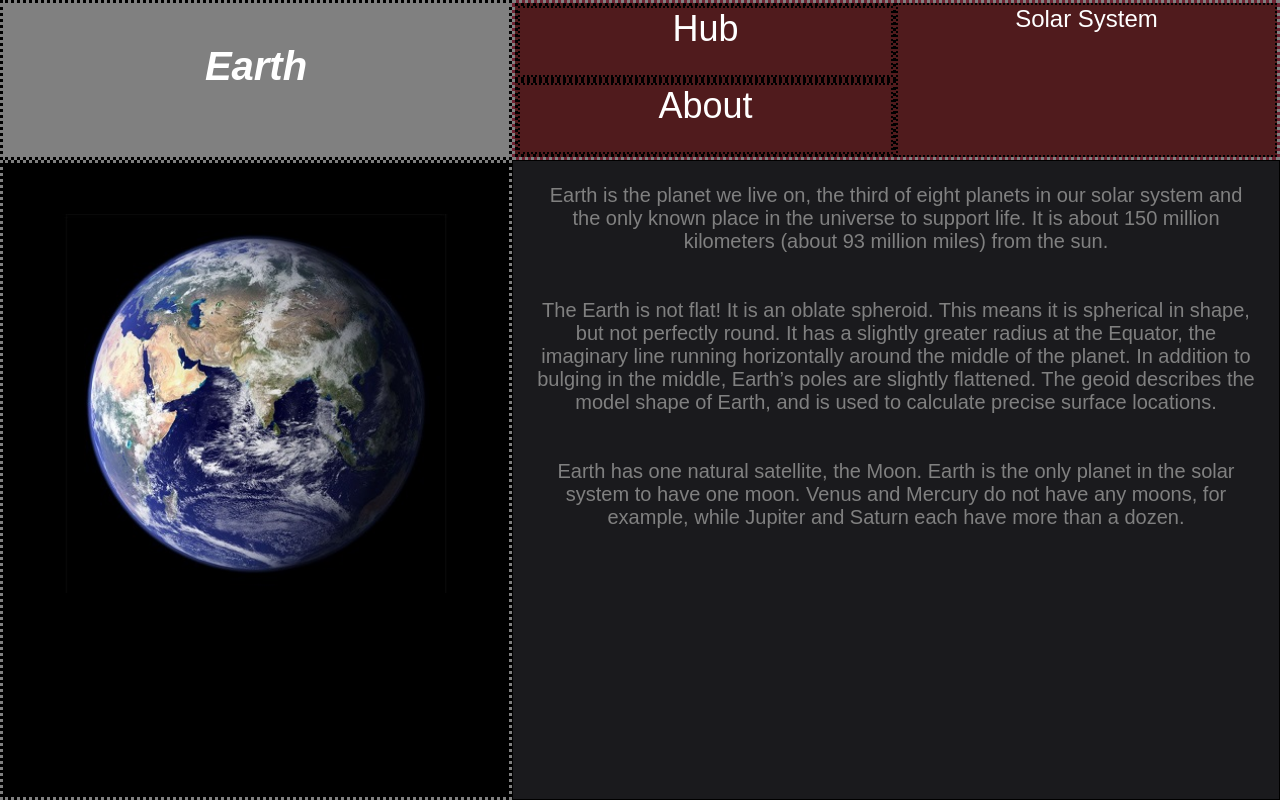
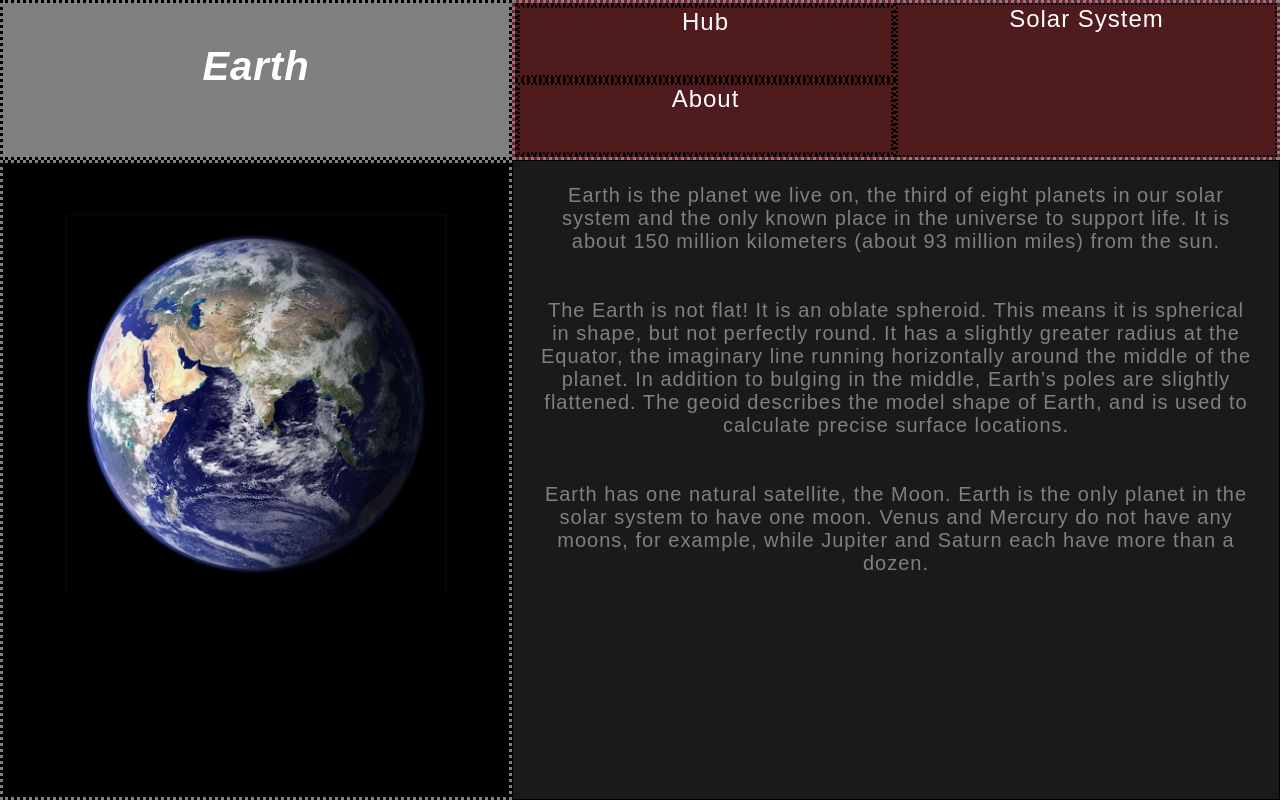
Before and after one commit to Diogo-a21905661/SpaceHub, a PHP site: page /planets/earth.html in a window 1280 px wide. Run offline with PHP 8.4, Linux system fonts and the light colour scheme.

Commit message:
Extra attention to Hub
Added some extra attention to the details in the Hub, also added some more letter spacing to better space out the words.

```diff
--- a/layoutHub.css
+++ b/layoutHub.css
@@ -6,6 +6,7 @@
     font-family: Arial, Helvetica, sans-serif;
     font-size: 1em;
     color: white;
+    letter-spacing: 1px;
 }
 
 aside {
@@ -43,7 +44,7 @@ aside {
 .backdrop {
     position: fixed;
     z-index: 1;
-    background-color: rgba(0, 0, 0, 0.65);
+    background-color: rgba(0, 0, 0, 0.45);
     width: 100%;
     height: 100%;
     top: 0;
--- a/layoutPages.css
+++ b/layoutPages.css
@@ -6,6 +6,7 @@
     font-family: fantasy;
     font-size: 1em;
     color: white;
+    letter-spacing: 1px;
 
     /* Feito para o CSS Grid preencher a página toda */
     margin: 0;
@@ -154,7 +155,6 @@ nav .mainButton {
     text-decoration: none;
     white-space: pre-wrap;
 
-    font-size: 1.5em;
     text-align: center;
 
     border-style: dotted;
@@ -162,16 +162,20 @@ nav .mainButton {
     border-color: black;
 }
 
+.biggerFont {
+    font-size: 1.5em;
+}
+
 /*Buttons for the dropdown menu */
 nav .button {
     display: inline-block;
     width: 100%;
-    height: 11%;
+    height: 11.111%;
 
     text-decoration: none;
     white-space: pre-wrap;
 
-    font-size: 1.5em;
+    font-size: 1.25em;
     text-align: center;
 
     border-style: dotted;
--- a/planets/earth.html
+++ b/planets/earth.html
@@ -42,7 +42,7 @@
         </li>
         <ul>
             <li>
-                <a href="" class="mainButton">Solar System</a>
+                <a href="" class="biggerFont mainButton">Solar System</a>
                 <ul>
                     <li><a href="sun.html" class="button">The Sun</a></li>
                     <li><a href="mercury.html" class="button">Mercury</a></li>
```
